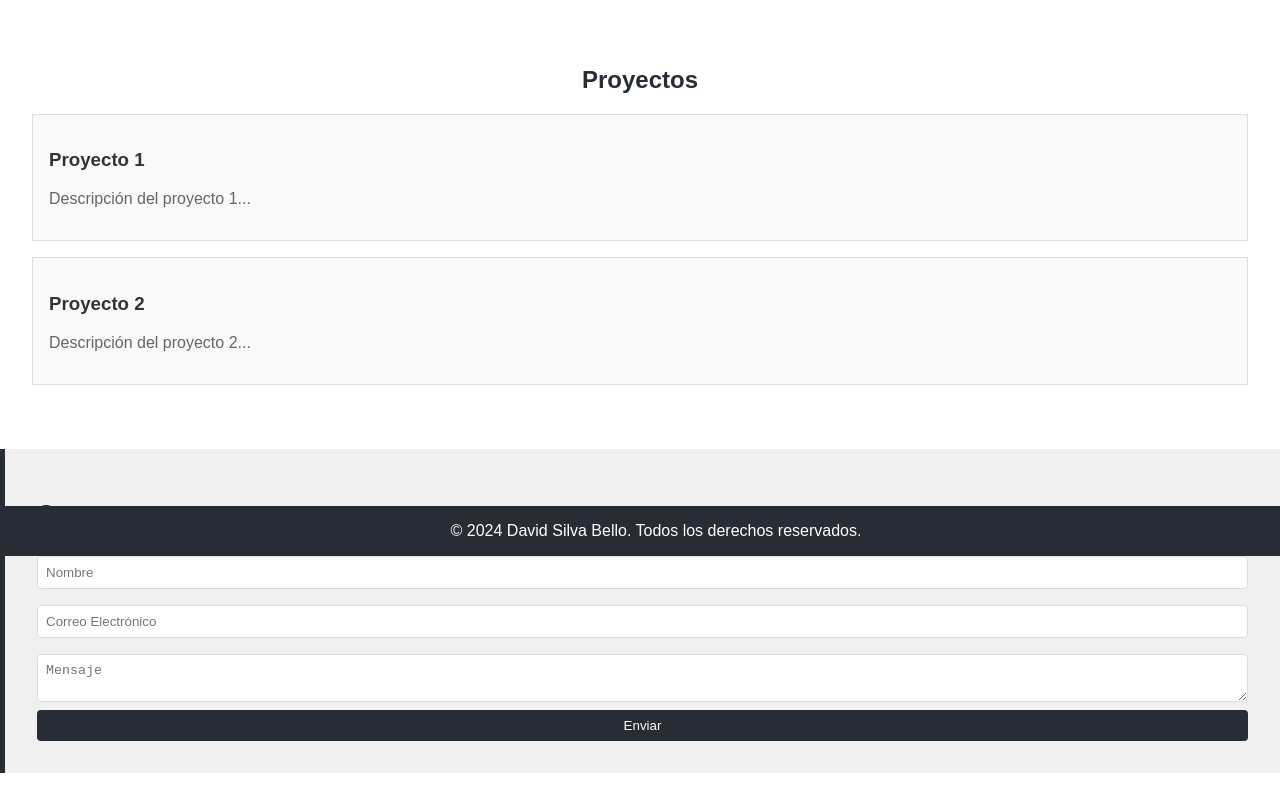
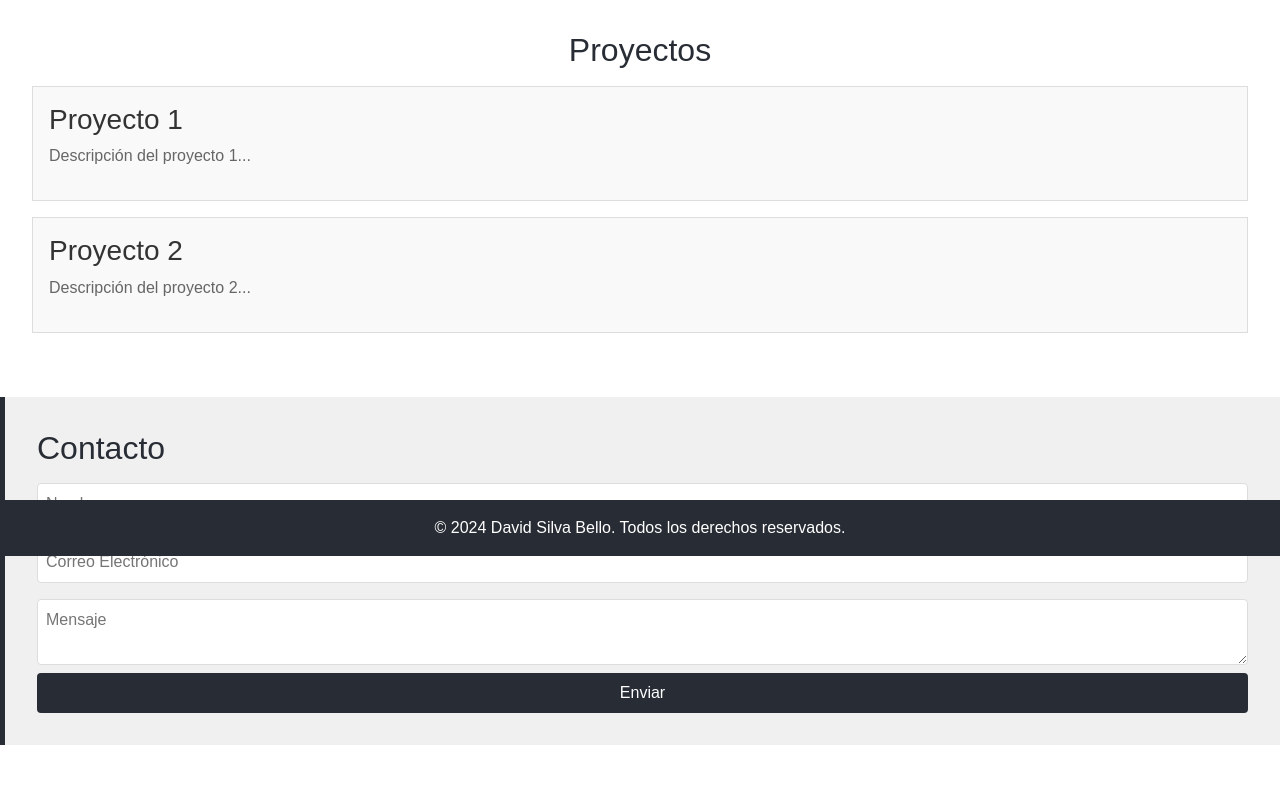
Before and after one commit to Eldavi5/my-portafolio, a React (Create React App) app: page / in a window 1280 px wide. Shown: the part 244-1033 px from the top of the page. After the commit the page ends 1005 px from the top, so only its background shows below. Built offline with nearby package versions, Linux system fonts and the light colour scheme.

Commit message:
con bostrap

```diff
--- a/package.json
+++ b/package.json
@@ -7,8 +7,10 @@
     "@testing-library/jest-dom": "^5.17.0",
     "@testing-library/react": "^13.4.0",
     "@testing-library/user-event": "^13.5.0",
+    "bootstrap": "^5.3.3",
     "gh-pages": "^6.1.1",
     "react": "^18.3.1",
+    "react-bootstrap": "^2.10.2",
     "react-dom": "^18.3.1",
     "react-scripts": "5.0.1",
     "web-vitals": "^2.1.4"
--- a/src/components/Contact.js
+++ b/src/components/Contact.js
@@ -1,5 +1,6 @@
 import React from 'react';
 import '../styles/Contact.css';
+import { Button } from 'react-bootstrap';
 
 const Contact = () => (
     <section id="contact">
@@ -8,7 +9,7 @@
             <input type="text" placeholder="Nombre" />
             <input type="email" placeholder="Correo Electrónico" />
             <textarea placeholder="Mensaje"></textarea>
-            <button type="submit">Enviar</button>
+            <Button variant="primary">Enviar</Button>
         </form>
     </section>
 );
--- a/src/index.js
+++ b/src/index.js
@@ -1,5 +1,6 @@
 import React from 'react';
 import ReactDOM from 'react-dom/client';
+import 'bootstrap/dist/css/bootstrap.min.css';
 import './index.css';
 import App from './App';
 import reportWebVitals from './reportWebVitals';
```
Also changed, not shown: 2 other files (tests, documents, lock files or other folders).
